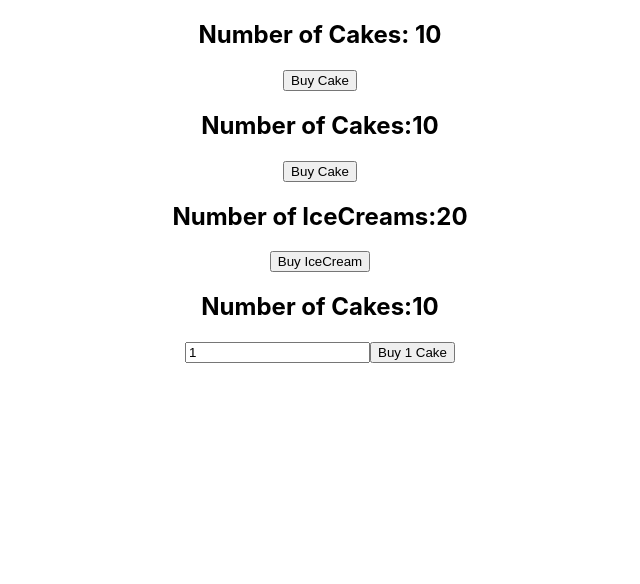
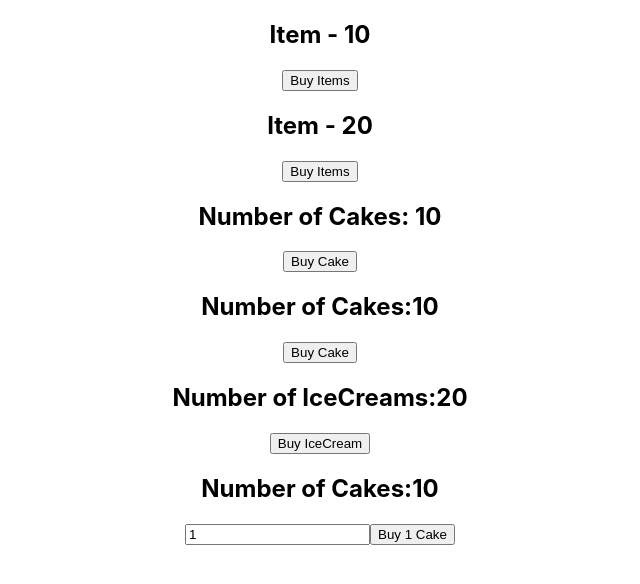
Before and after one commit to minhbka/CakeShopApp, a React (Create React App) app: page / in a window 1280 px wide. Shown: the top 584 px of the page, without its empty margins (320-960 px from the left). Built offline with nearby package versions, Linux system fonts and the light colour scheme.

Commit message:
add detail about mapStateToProps and mapDispatchToProps

```diff
--- a/src/App.js
+++ b/src/App.js
@@ -6,11 +6,14 @@ import store from "./redux/store";
 import HooksCakeContainer from "./components/HooksCakeContainer";
 import IceCreamContainer from "./components/IceCreamContainer";
 import NewCakeContainer from "./components/NewCakeContainer";
+import ItemContainer from "./components/ItemContainer";
 
 function App() {
   return (
     <Provider store={store}>
       <div className='App'>
+        <ItemContainer cake />
+        <ItemContainer />
         <HooksCakeContainer />
         <CakeContainer />
         <IceCreamContainer />
--- /dev/null
+++ b/src/components/ItemContainer.js
@@ -0,0 +1,28 @@
+import React from "react";
+import { connect } from "react-redux";
+import { buyCake, buyIceCream } from "../redux";
+function ItemContainer(props) {
+  return (
+    <div>
+      <h2>Item - {props.item}</h2>
+      <button onClick={props.buyItem}>Buy Items</button>
+    </div>
+  );
+}
+const mapStateToProps = (state, ownProps) => {
+  const itemState = ownProps.cake
+    ? state.cake.numOfCakes
+    : state.iceCream.numOfIceCreams;
+  return {
+    item: itemState,
+  };
+};
+const mapDispatchToProps = (dispatch, ownProps) => {
+  const dispatchFucntion = ownProps.cake
+    ? () => dispatch(buyCake())
+    : () => dispatch(buyIceCream());
+  return {
+    buyItem: dispatchFucntion,
+  };
+};
+export default connect(mapStateToProps, mapDispatchToProps)(ItemContainer);
```
